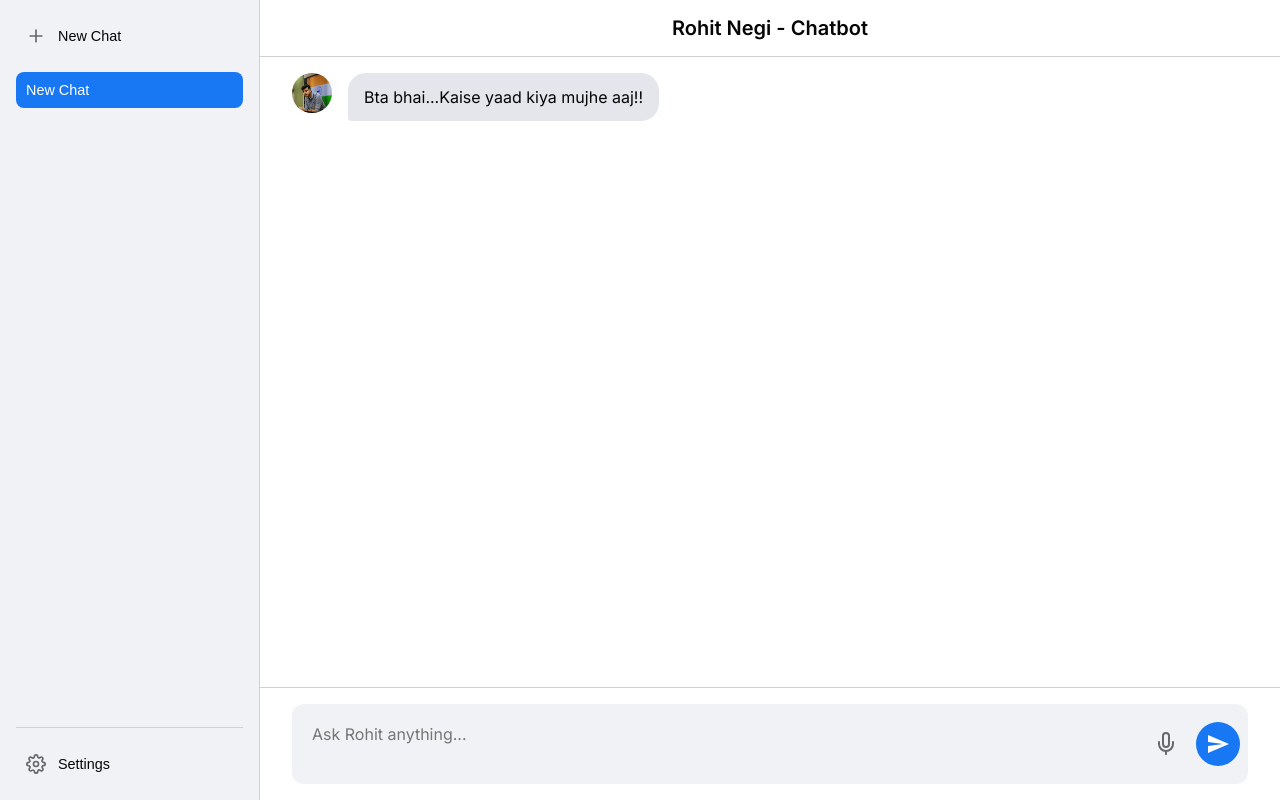
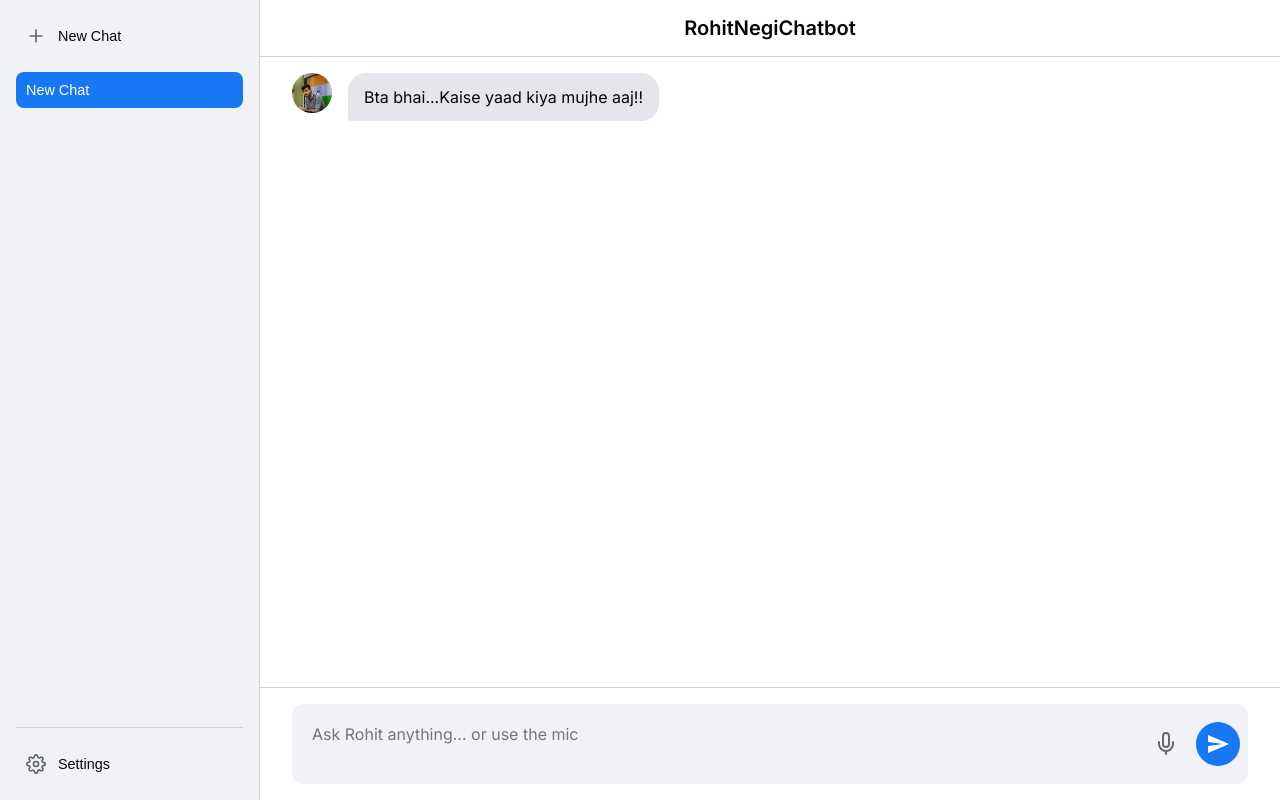
Before and after one commit to Shrey29goswami/Rohit_Negi-bot, a plain HTML site: page frontend/index.html in a window 1280 px wide. Drawn offline with Linux system fonts and the light colour scheme.

Commit message:
Update index.html

```diff
--- a/frontend/index.html
+++ b/frontend/index.html
@@ -3,7 +3,7 @@
 <head>
     <meta charset="UTF-8">
     <meta name="viewport" content="width=device-width, initial-scale=1.0">
-    <title>Rohit Negi - Chatbot</title>
+    <title>RohitNegiChatbot</title>
     <link rel="stylesheet" href="style.css">
     <link rel="preconnect" href="https://fonts.googleapis.com">
     <link rel="preconnect" href="https://fonts.gstatic.com" crossorigin>
@@ -23,7 +23,7 @@
             <nav id="chat-history" class="chat-history"></nav>
             <div class="sidebar-footer">
                 <button id="settings-btn" class="sidebar-button">
-                    <svg xmlns="http://www.w3.org/2000/svg" width="20" height="20" viewBox="0 0 24 24" fill="none" stroke="currentColor" stroke-width="2" stroke-linecap="round" stroke-linejoin="round"><circle cx="12" cy="12" r="3"></circle><path d="M19.4 15a1.65 1.65 0 0 0 .33 1.82l.06.06a2 2 0 0 1 0 2.83 2 2 0 0 1-2.83 0l-.06-.06a1.65 1.65 0 0 0-1.82-.33 1.65 1.65 0 0 0-1 1.51V21a2 2 0 0 1-2 2 2 2 0 0 1-2-2v-.09A1.65 1.65 0 0 0 9 19.4a1.65 1.65 0 0 0-1.82.33l-.06.06a2 2 0 0 1-2.83 0 2 2 0 0 1 0-2.83l.06-.06a1.65 1.65 0 0 0 .33-1.82 1.65 1.65 0 0 0-1.51-1H3a2 2 0 0 1-2-2 2 2 0 0 1 2-2h.09A1.65 1.65 0 0 0 4.6 9a1.65 1.65 0 0 0-.33-1.82l-.06-.06a2 2 0 0 1 0-2.83 2 2 0 0 1 2.83 0l.06.06a1.65 1.65 0 0 0 1.82.33H9a1.65 1.65 0 0 0 1-1.51V3a2 2 0 0 1 2-2 2 2 0 0 1 2 2v.09a1.65 1.65 0 0 0 1 1.51 1.65 1.65 0 0 0 1.82-.33l.06-.06a2 2 0 0 1 2.83 0 2 2 0 0 1 0 2.83l-.06.06a1.65 1.65 0 0 0-.33 1.82V9a1.65 1.65 0 0 0 1.51 1H21a2 2 0 0 1 2 2 2 2 0 0 1-2 2h-.09a1.65 1.65 0 0 0-1.51 1z"></path></svg>
+                    <svg xmlns="http://www.w3.org/2000/svg" width="20" height="20" viewBox="0 0 24 24" fill="none" stroke="currentColor" stroke-width="2" stroke-linecap="round" stroke-linejoin="round"><circle cx="12" cy="12" r="3"></circle><path d="M19.4 15a1.65 1.65 0 0 0 .33 1.82l.06.06a2 2 0 0 1 0 2.83 2 2 0 0 1-2.83 0l-.06-.06a1.65 1.65 0 0 0-1.82-.33 1.65 1.65 0 0 0-1 1.51V21a2 2 0 0 1-2 2 2 2 0 0 1-2-2v-.09A1.65 1.65 0 0 0 9 19.4a1.65 1.65 0 0 0-1.82.33l-.06.06a2 2 0 0 1-2.83 0 2 2 0 0 1 0-2.83l.06-.06a1.65 1.65 0 0 0 .33-1.82 1.65 1.65 0 0 0-1.51-1H3a2 2 0 0 1-2-2 2 2 0 0 1 2-2h.09A1.65 1.65 0 0 0 4.6 9a1.65 1.65 0 0 0-.33-1.82l-.06-.06a2 2 0 0 1 0-2.83 2 2 0 0 1 2.83 0l.06.06a1.65 1.65 0 0 0 1.82.33H9a1.65 1.65 0 0 0 1-1.51V3a2 2 0 0 1 2-2 2 2 0 0 1 2 2v.09a1.65 1.65 0 0 0 1 1.51 1.65 1.65 0 0 0 1.82-.33l.06.06a2 2 0 0 1 2.83 0 2 2 0 0 1 0 2.83l-.06.06a1.65 1.65 0 0 0-.33 1.82V9a1.65 1.65 0 0 0 1.51 1H21a2 2 0 0 1 2 2 2 2 0 0 1-2 2h-.09a1.65 1.65 0 0 0-1.51 1z"></path></svg>
                     <span>Settings</span>
                 </button>
             </div>
@@ -32,7 +32,7 @@
         <!-- Main Chat Area -->
         <main class="chat-area">
             <header class="chat-header">
-                <h1>Rohit Negi - Chatbot</h1>
+                <h1>RohitNegiChatbot</h1>
             </header>
             <div id="chat-window" class="chat-window">
                 <!-- Welcome message or messages from active chat will appear here -->
@@ -44,28 +44,18 @@
             </div>
             <footer class="chat-input-area">
                 <form id="chat-form">
-        <textarea id="message-input" placeholder="Ask Rohit anything..." required></textarea>
-
-        <!-- ADDED: Microphone Button -->
+                    <textarea id="message-input" placeholder="Ask Rohit anything... or use the mic" required></textarea>
+                    <!-- UPDATED: Added Mic Button -->
                     <button type="button" id="mic-btn" class="icon-button">
-            <svg id="mic-icon" xmlns="http://www.w3.org/2000/svg" width="24" height="24"
-                viewBox="0 0 24 24" fill="none" stroke="currentColor" stroke-width="2"
-                stroke-linecap="round" stroke-linejoin="round">
-                <path d="M12 1a3 3 0 0 0-3 3v8a3 3 0 0 0 6 0V4a3 3 0 0 0-3-3z"></path>
-                <path d="M19 10v2a7 7 0 0 1-14 0v-2"></path>
-                <line x1="12" y1="19" x2="12" y2="22"></line>
-            </svg>
+                        <svg id="mic-icon" xmlns="http://www.w3.org/2000/svg" width="24" height="24" viewBox="0 0 24 24" fill="none" stroke="currentColor" stroke-width="2" stroke-linecap="round" stroke-linejoin="round"><path d="M12 1a3 3 0 0 0-3 3v8a3 3 0 0 0 6 0V4a3 3 0 0 0-3-3z"></path><path d="M19 10v2a7 7 0 0 1-14 0v-2"></path><line x1="12" y1="19" x2="12" y2="22"></line></svg>
                     </button>
-
                     <button type="submit" id="send-button" class="icon-button">
-            <svg xmlns="http://www.w3.org/2000/svg" viewBox="0 0 24 24"
-                fill="currentColor" width="24" height="24">
+                        <svg xmlns="http://www.w3.org/2000/svg" viewBox="0 0 24 24" fill="currentColor" width="24" height="24">
                             <path d="M2.01 21L23 12 2.01 3 2 10l15 2-15 2z"></path>
                         </svg>
                     </button>
                 </form>
             </footer>
-
         </main>
     </div>
 
```
Lines whose indentation alone changed are shown as unchanged.
